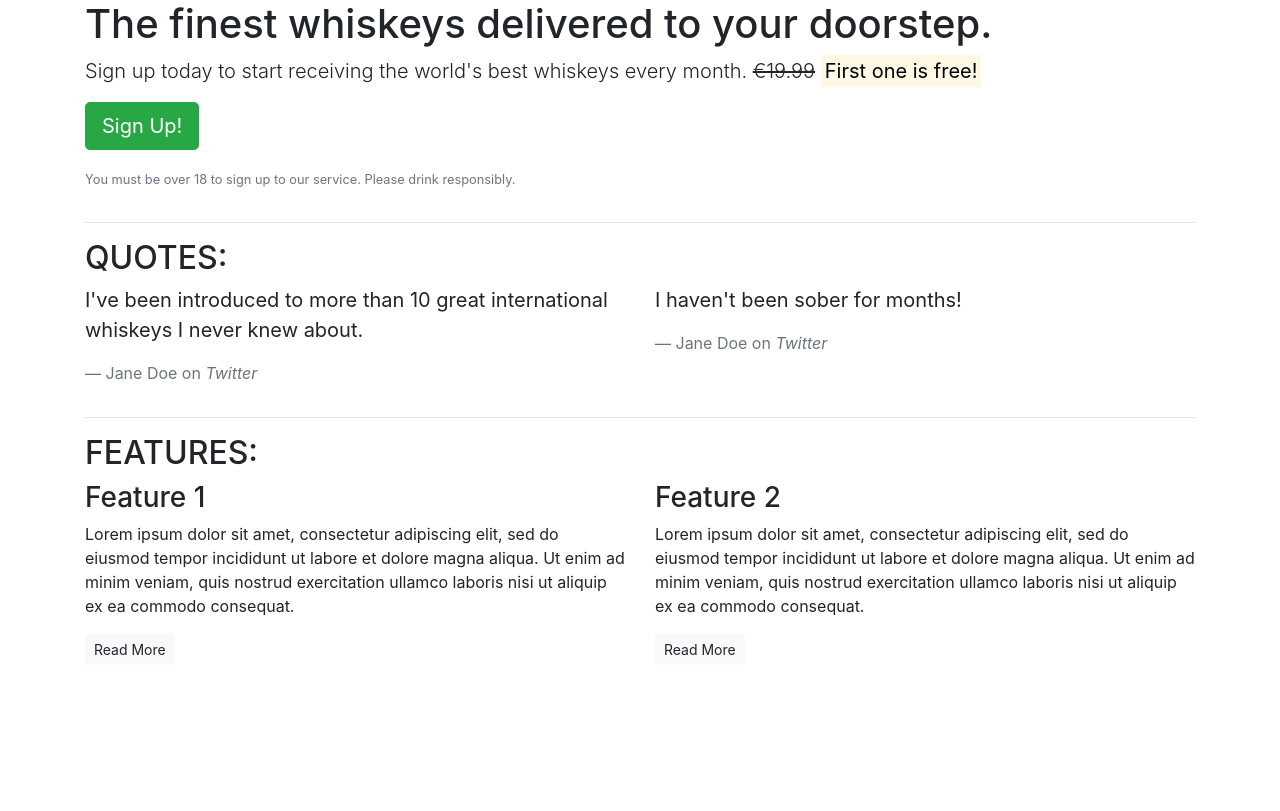
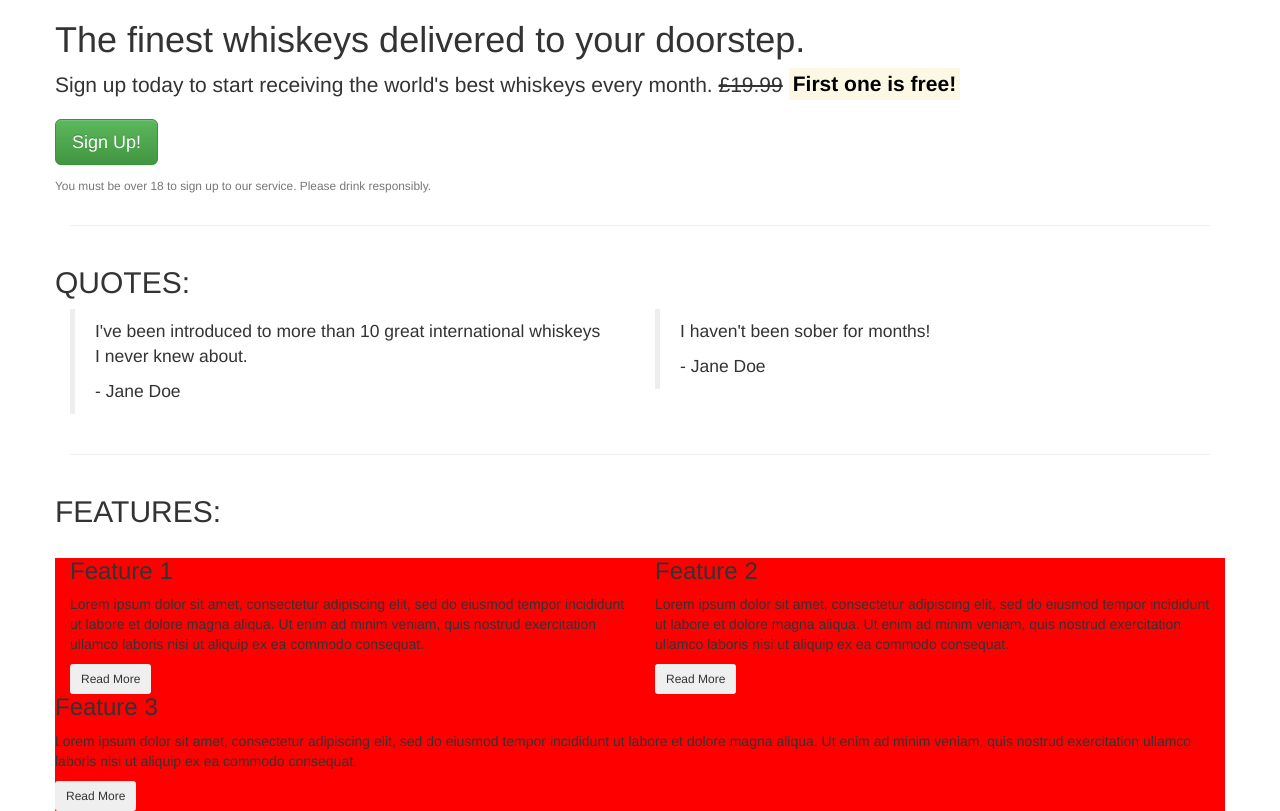
Before and after one commit to Melody-Lisa/cli, a plain HTML site: page index.html in a window 1280 px wide. Drawn offline with nearby package versions, Linux system fonts and the light colour scheme.

Commit message:
revert to original problem code for testing

```diff
--- a/index.html
+++ b/index.html
@@ -1,11 +1,23 @@
 <!DOCTYPE html>
-<html lang="en-us">
+<html lang="en">
 
 <head>
-    <meta charset="utf-8">
-    <meta name="viewport" content="width=device-width, initial-scale=1.0">
-    <title>Whiskey Drop | Taste a new whiskey every month</title>
-    <link rel="stylesheet" href="https://maxcdn.bootstrapcdn.com/bootstrap/4.1.3/css/bootstrap.min.css">
+    <meta charset="UTF-8">
+    <meta http-equiv="X-UA-Compatible" content="IE=edge">
+    <title>Whiskey Drop | Taste a new whiskey every month!</title>
+    <meta name="viewport" content="width=>, initial-scale=1.0">
+    <!-- Latest compiled and minified CSS -->
+    <link rel="stylesheet" href="https://cdn.jsdelivr.net/npm/bootstrap@3.4.1/dist/css/bootstrap.min.css"
+        integrity="sha384-HSMxcRTRxnN+Bdg0JdbxYKrThecOKuH5zCYotlSAcp1+c8xmyTe9GYg1l9a69psu" crossorigin="anonymous">
+
+    <!-- Optional theme -->
+    <link rel="stylesheet" href="https://cdn.jsdelivr.net/npm/bootstrap@3.4.1/dist/css/bootstrap-theme.min.css"
+        integrity="sha384-6pzBo3FDv/PJ8r2KRkGHifhEocL+1X2rVCTTkUfGk7/0pbek5mMa1upzvWbrUbOZ" crossorigin="anonymous">
+
+    <!-- Latest compiled and minified JavaScript -->
+    <script src="https://cdn.jsdelivr.net/npm/bootstrap@3.4.1/dist/js/bootstrap.min.js"
+        integrity="sha384-aJ21OjlMXNL5UyIl/XNwTMqvzeRMZH2w8c5cRVpzpU8Y5bApTppSuUkhZXN0VxHd"
+        crossorigin="anonymous"></script>
 </head>
 
 <body>
@@ -16,8 +28,10 @@
                 <section class="callout">
                     <h1>The finest whiskeys delivered to your doorstep.</h1>
                     <p class="lead">Sign up today to start receiving the world's best whiskeys every month.
-                        <s>€19.99</s> <strong><mark>First one is free!</mark></strong></p>
-                    <p><button class="btn btn-lg btn-success">Sign Up!</button></p>
+                        <s>£19.99</s>
+                        <strong><mark>First one is free!</mark></strong>
+                    </p>
+                    <p><button class="btn btn-success btn-lg">Sign Up!</button></p>
                     <p class="text-muted"><small>You must be over 18 to sign up to our service. Please drink
                             responsibly.</small></p>
                 </section>
@@ -37,13 +51,13 @@
                 <div class="col-12 col-md-6">
                     <blockquote class="blockquote">
                         <p>I've been introduced to more than 10 great international whiskeys I never knew about.</p>
-                        <footer class="blockquote-footer">Jane Doe on <cite title="Twitter">Twitter</cite></footer>
+                        <p>- Jane Doe</p>
                     </blockquote>
                 </div>
                 <div class="col-12 col-md-6">
                     <blockquote class="blockquote">
                         <p>I haven't been sober for months!</p>
-                        <footer class="blockquote-footer">Jane Doe on <cite title="Twitter">Twitter</cite></footer>
+                        <p>- Jane Doe</p>
                     </blockquote>
                 </div>
             </div>
@@ -58,32 +72,47 @@
                     <h2 class="text-uppercase">Features:</h2>
                 </div>
             </div>
+
             <div class="row">
                 <div class="col-12 col-md-6">
                     <div class="feature">
                         <h3>Feature 1</h3>
                         <p>Lorem ipsum dolor sit amet, consectetur adipiscing elit, sed do eiusmod tempor incididunt ut
-                            labore et dolore magna aliqua. Ut enim ad minim veniam, quis nostrud exercitation ullamco
-                            laboris nisi ut aliquip ex ea commodo consequat.</p>
-                        <p><a class="btn btn-sm btn-light" href="">Read More</a></p>
+                            labore
+                            et
+                            dolore magna aliqua. Ut enim ad minim veniam, quis nostrud exercitation ullamco laboris nisi
+                            ut
+                            aliquip
+                            ex ea commodo consequat.</p>
+                        <button class="btn btn-light btn-sm">Read More</button>
                     </div>
                 </div>
+
                 <div class="col-12 col-md-6">
                     <div class="feature">
                         <h3>Feature 2</h3>
                         <p>Lorem ipsum dolor sit amet, consectetur adipiscing elit, sed do eiusmod tempor incididunt ut
-                            labore et dolore magna aliqua. Ut enim ad minim veniam, quis nostrud exercitation ullamco
-                            laboris nisi ut aliquip ex ea commodo consequat.</p>
-                        <p><a class="btn btn-sm btn-light" href="">Read More</a></p>
+                            labore
+                            et
+                            dolore magna aliqua. Ut enim ad minim veniam, quis nostrud exercitation ullamco laboris nisi
+                            ut
+                            aliquip
+                            ex ea commodo consequat.</p>
+                        <button class="btn btn-light btn-sm">Read More</button>
                     </div>
                 </div>
-                <div class="col-12 d-md-none">
+
+                <div class="col-12 hidden-md" style=background-color:red;>
                     <div class="feature">
                         <h3>Feature 3</h3>
                         <p>Lorem ipsum dolor sit amet, consectetur adipiscing elit, sed do eiusmod tempor incididunt ut
-                            labore et dolore magna aliqua. Ut enim ad minim veniam, quis nostrud exercitation ullamco
-                            laboris nisi ut aliquip ex ea commodo consequat.</p>
-                        <p><a class="btn btn-sm btn-light" href="">Read More</a></p>
+                            labore
+                            et
+                            dolore magna aliqua. Ut enim ad minim veniam, quis nostrud exercitation ullamco laboris nisi
+                            ut
+                            aliquip
+                            ex ea commodo consequat.</p>
+                        <button class="btn btn-light btn-sm">Read More</button>
                     </div>
                 </div>
             </div>
```
